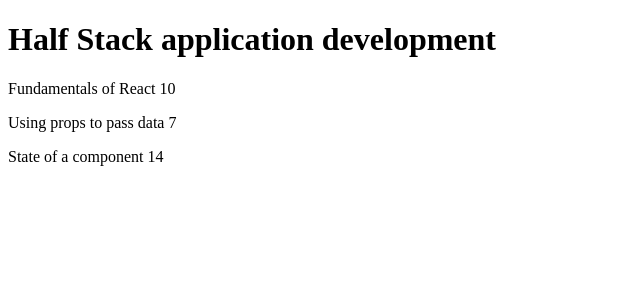
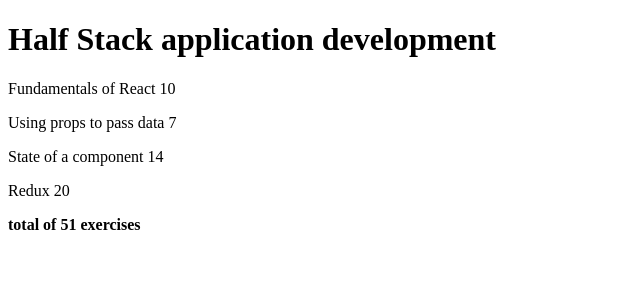
Before and after one commit to gaju-sandra/fullstackcourse, a React (Vite) app in the folder part 2/: page / in a window 1280 px wide. Shown: the top 300 px of the page, without its empty margins (0-640 px from the left). Built offline with nearby package versions, Linux system fonts and the light colour scheme.

Commit message:
the exercise 2.2 (adding the total to the previous)

```diff
--- a/part 2/src/App.jsx
+++ b/part 2/src/App.jsx
@@ -2,9 +2,14 @@ const Header = ({ name }) => <h1>{name}</h1>
 
 const Part = ({ part }) => <p>{part.name} {part.exercises}</p>
 
+const Total = ({ parts }) => (
+  <p><strong>total of {parts.reduce((sum, part) => sum + part.exercises, 0)} exercises</strong></p>
+)
+
 const Content = ({ parts }) => (
   <div>
     {parts.map(part => <Part key={part.id} part={part} />)}
+    <Total parts={parts} />
   </div>
 )
 
@@ -22,7 +27,8 @@ const App = () => {
     parts: [
       { name: 'Fundamentals of React', exercises: 10, id: 1 },
       { name: 'Using props to pass data', exercises: 7, id: 2 },
-      { name: 'State of a component', exercises: 14, id: 3 }
+      { name: 'State of a component', exercises: 14, id: 3 },
+      { name: 'Redux', exercises: 20, id: 4 }
     ]
   }
 
```
